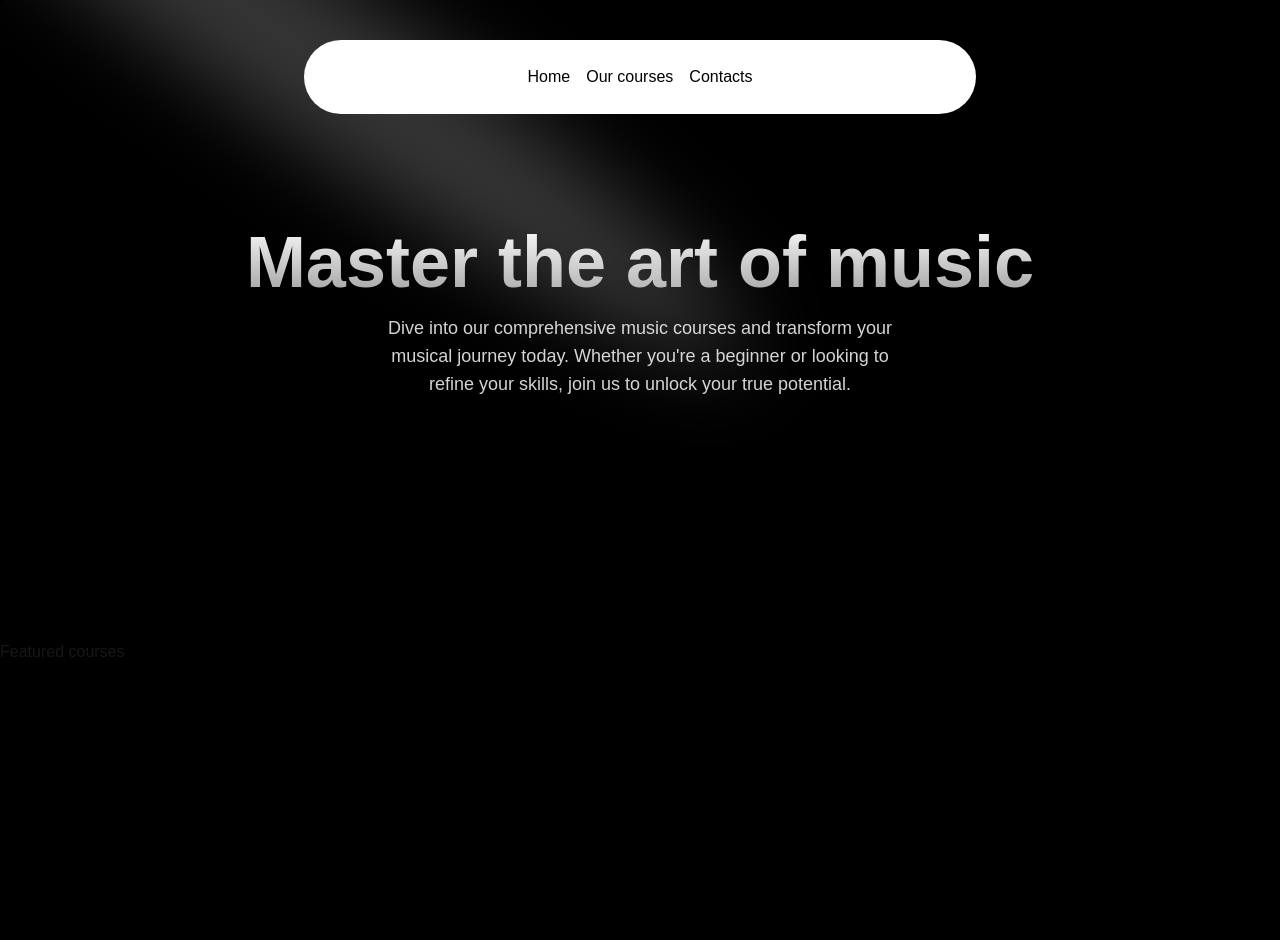
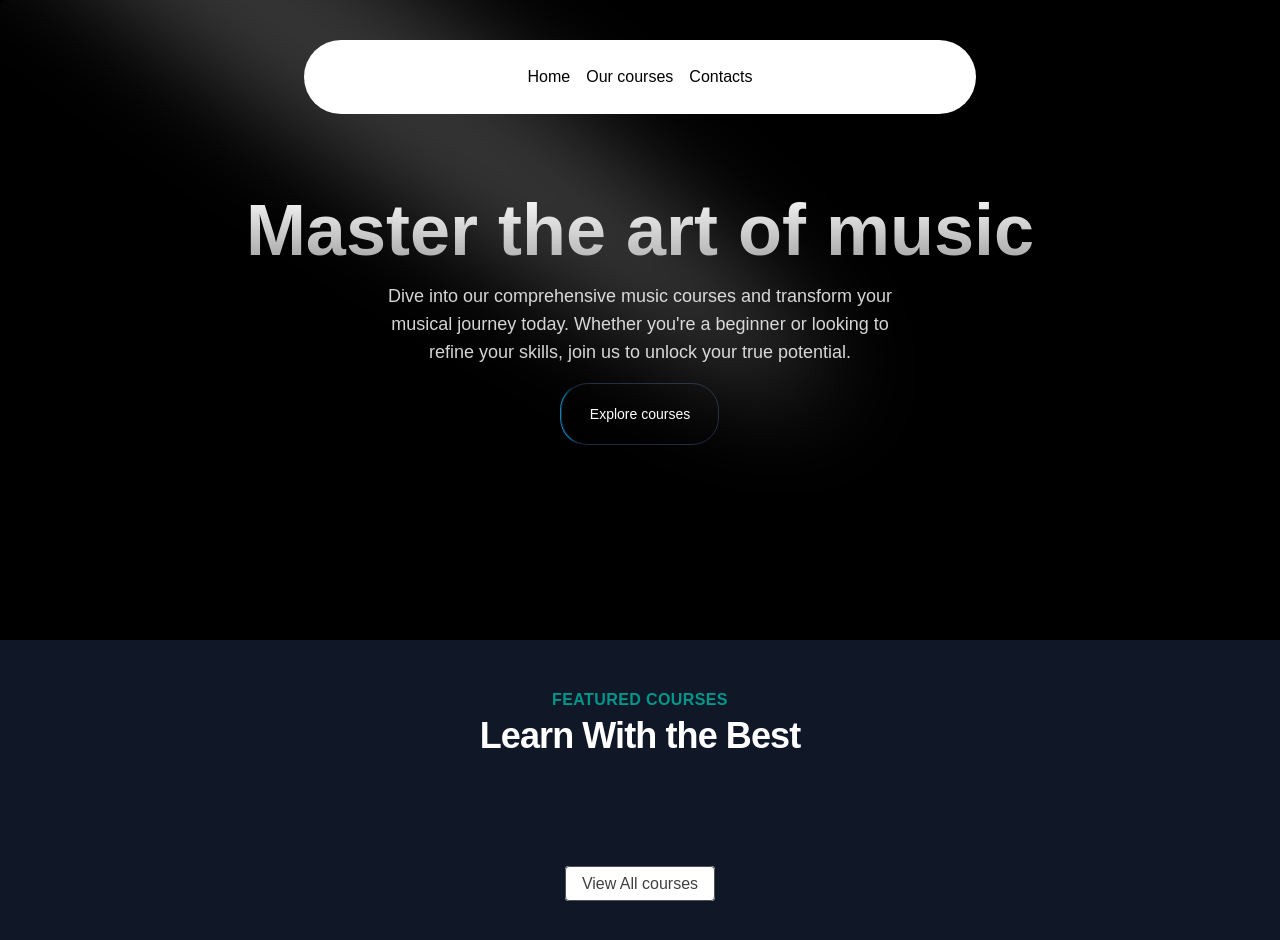
Before and after one commit to Iqra562/my-next-app, a Next.js app: page / in a window 1280 px wide. Shown: the top 940 px of the page. Before the commit the page ends 800 px from the top, so only its background shows below. Built offline with nearby package versions, Linux system fonts and the light colour scheme.

Commit message:
bg gradient

```diff
--- a/src/app/globals.css
+++ b/src/app/globals.css
@@ -21,7 +21,7 @@ body {
   }
   100% {
     opacity: 1;
-    transform: translate(-50%, -40%) scale(2.2);
+    transform: translate(-50%, -40%) scale(2);
   }
 }
 
--- a/src/components/FeaturedCourses.tsx
+++ b/src/components/FeaturedCourses.tsx
@@ -1,8 +1,23 @@
-
+import Link from 'next/link';
+import  courseData from '../data/music_courses.json'
 function FeaturedCourses(){
     return(
-  <div>
-Featured courses
+  <div className='py-12 bg-gray-900'>
+    <div>  <div className="text-center">
+                <h2 className="text-base text-teal-600 font-semibold tracking-wide uppercase">FEATURED COURSES</h2>
+                <p className="mt-2 text-3xl leading-8 font-extrabold tracking-tight text-white sm:text-4xl">Learn With the Best</p>
+            </div></div>
+            <div className="mt-10 mx-8">
+            <div className="grid grid-cols-1 sm:grid-cols-2 lg:grid-cols-3 gap-8 justify-center">
+ </div>
+ </div>
+    <div className="mt-20 text-center">
+            <Link href={"/courses"}
+            className="px-4 py-2 rounded border border-neutral-600 text-neutral-700 bg-white hover:bg-gray-100 transition duration-200"
+            >
+            View All courses
+            </Link>
+        </div>
   </div>
     )
 }
--- a/src/components/HeroSection.tsx
+++ b/src/components/HeroSection.tsx
@@ -1,5 +1,7 @@
 import React  from "react";
 import { Spotlight } from "./ui/Spotlight";
+import Link from "next/link";
+import { Button } from "./ui/moving-border";
 
 function HeroSection(){
     return(
@@ -13,7 +15,9 @@ function HeroSection(){
 
               <p className="mt-4 font-normal text-base md:text-lg text-neutral-300 max-w-lg mx-auto">Dive into our comprehensive music courses and transform your musical journey today. Whether you're a beginner or looking to refine your skills, join us to unlock your true potential.</p>
               <div className="mt-4">
-
+    <Link href={'/courses'}>
+    <Button className="bg-black cursor-pointer">Explore courses</Button>
+    </Link>
               </div>
             </div>
         </div>
--- a/src/components/background-gradient.tsx
+++ b/src/components/background-gradient.tsx
@@ -1,4 +1,4 @@
-import { cn } from "@/lib/utils";
+import { cn } from "../utils/utils";
 import React from "react";
 import { motion } from "motion/react";
 
--- /dev/null
+++ b/src/components/ui/moving-border.tsx
@@ -0,0 +1,139 @@
+"use client";
+import React from "react";
+import {
+  motion,
+  useAnimationFrame,
+  useMotionTemplate,
+  useMotionValue,
+  useTransform,
+} from "motion/react";
+import { useRef } from "react";
+import { cn } from "../../utils/utils";
+
+export function Button({
+  borderRadius = "1.75rem",
+  children,
+  as: Component = "button",
+  containerClassName,
+  borderClassName,
+  duration,
+  className,
+  ...otherProps
+}: {
+  borderRadius?: string;
+  children: React.ReactNode;
+  as?: any;
+  containerClassName?: string;
+  borderClassName?: string;
+  duration?: number;
+  className?: string;
+  [key: string]: any;
+}) {
+  return (
+    <Component
+      className={cn(
+        "relative h-16 w-40 overflow-hidden bg-transparent p-[1px] text-xl",
+        containerClassName,
+      )}
+      style={{
+        borderRadius: borderRadius,
+      }}
+      {...otherProps}
+    >
+      <div
+        className="absolute inset-0"
+        style={{ borderRadius: `calc(${borderRadius} * 0.96)` }}
+      >
+        <MovingBorder duration={duration} rx="30%" ry="30%">
+          <div
+            className={cn(
+              "h-20 w-20 bg-[radial-gradient(#0ea5e9_40%,transparent_60%)] opacity-[0.8]",
+              borderClassName,
+            )}
+          />
+        </MovingBorder>
+      </div>
+
+      <div
+        className={cn(
+          "relative flex h-full w-full items-center justify-center border border-slate-800 bg-slate-900/[0.8] text-sm text-white antialiased backdrop-blur-xl",
+          className,
+        )}
+        style={{
+          borderRadius: `calc(${borderRadius} * 0.96)`,
+        }}
+      >
+        {children}
+      </div>
+    </Component>
+  );
+}
+
+export const MovingBorder = ({
+  children,
+  duration = 3000,
+  rx,
+  ry,
+  ...otherProps
+}: {
+  children: React.ReactNode;
+  duration?: number;
+  rx?: string;
+  ry?: string;
+  [key: string]: any;
+}) => {
+  const pathRef = useRef<any>(null);
+  const progress = useMotionValue<number>(0);
+
+  useAnimationFrame((time) => {
+    const length = pathRef.current?.getTotalLength();
+    if (length) {
+      const pxPerMillisecond = length / duration;
+      progress.set((time * pxPerMillisecond) % length);
+    }
+  });
+
+  const x = useTransform(
+    progress,
+    (val) => pathRef.current?.getPointAtLength(val).x,
+  );
+  const y = useTransform(
+    progress,
+    (val) => pathRef.current?.getPointAtLength(val).y,
+  );
+
+  const transform = useMotionTemplate`translateX(${x}px) translateY(${y}px) translateX(-50%) translateY(-50%)`;
+
+  return (
+    <>
+      <svg
+        xmlns="http://www.w3.org/2000/svg"
+        preserveAspectRatio="none"
+        className="absolute h-full w-full"
+        width="100%"
+        height="100%"
+        {...otherProps}
+      >
+        <rect
+          fill="none"
+          width="100%"
+          height="100%"
+          rx={rx}
+          ry={ry}
+          ref={pathRef}
+        />
+      </svg>
+      <motion.div
+        style={{
+          position: "absolute",
+          top: 0,
+          left: 0,
+          display: "inline-block",
+          transform,
+        }}
+      >
+        {children}
+      </motion.div>
+    </>
+  );
+};
```
